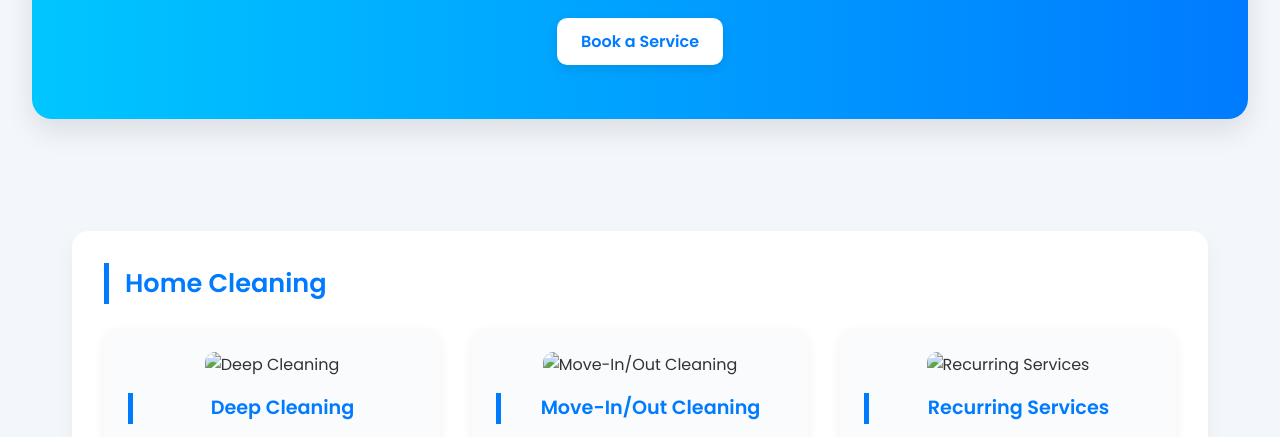
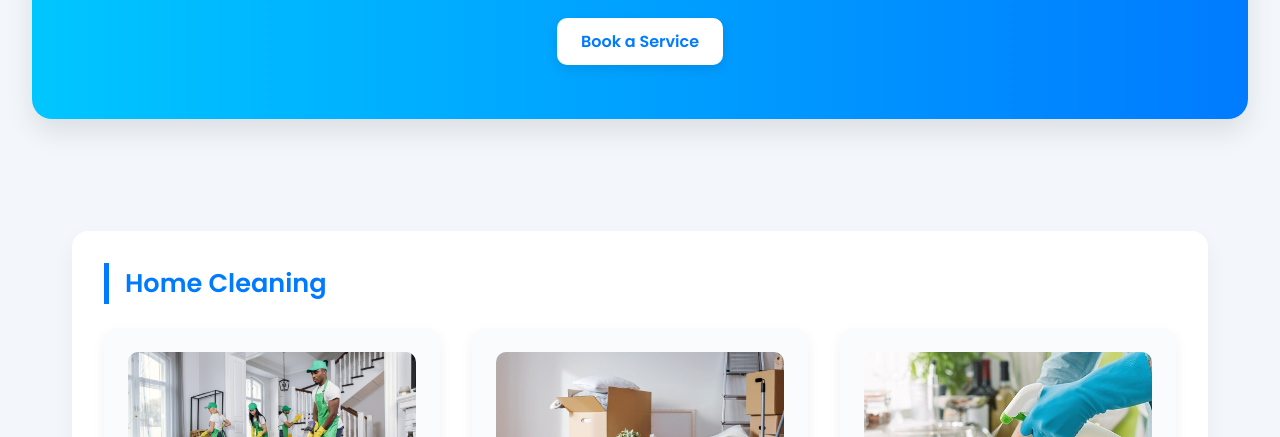
Before and after one commit to Rakshithp324/handyops1, a plain HTML site: page index.html in a window 1280 px wide. Shown: the part 317-754 px from the top of the page. Drawn offline with Linux system fonts and the light colour scheme; files whose address does not match are found by name.

Commit message:
second update

```diff
--- a/index.html
+++ b/index.html
@@ -201,9 +201,9 @@
 <div class="category">
   <h3>Home Cleaning</h3>
   <div class="services-grid">
-    <div class="card"><img src="/sample/src/deep-cleaning.jpeg" alt="Deep Cleaning"><h3>Deep Cleaning</h3><a href="#">View Professionals</a></div>
-    <div class="card"><img src="/sample/src/Move-InOut Cleaning.jpg" alt="Move-In/Out Cleaning"><h3>Move-In/Out Cleaning</h3><a href="#">View Professionals</a></div>
-    <div class="card"><img src="/sample/src/Recurring Services.jpeg" alt="Recurring Services"><h3>Recurring Services</h3><a href="#">View Professionals</a></div>
+    <div class="card"><img src="src/deep-cleaning.jpeg" alt="Deep Cleaning"><h3>Deep Cleaning</h3><a href="#">View Professionals</a></div>
+    <div class="card"><img src="src/Move-InOut Cleaning.jpg" alt="Move-In/Out Cleaning"><h3>Move-In/Out Cleaning</h3><a href="#">View Professionals</a></div>
+    <div class="card"><img src="src/Recurring Services.jpeg" alt="Recurring Services"><h3>Recurring Services</h3><a href="#">View Professionals</a></div>
   </div>
 </div>
 
```
